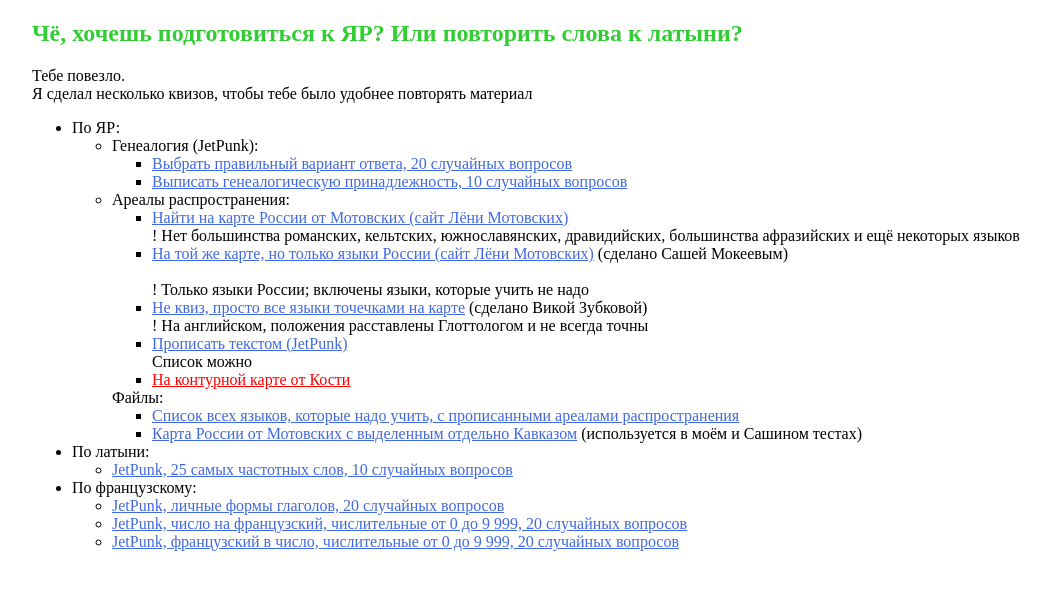
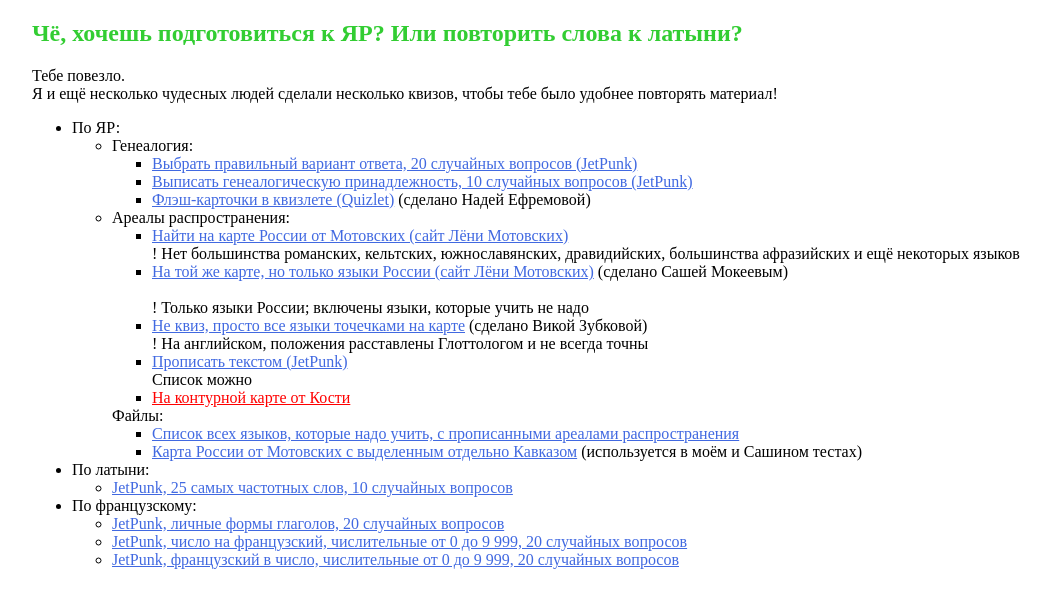
Before and after one commit to AjnoEO/lingdata, a plain HTML site: page kvizoj/index.html in a window 1280 px wide. Shown: the whole page, without its empty margins (0-1051 px from the left). Drawn offline with Linux system fonts and the light colour scheme.

Commit message:
Добавил квизлет от Нади

```diff
--- a/kvizoj/index.html
+++ b/kvizoj/index.html
@@ -11,17 +11,18 @@
         Чё, хочешь подготовиться к ЯР? Или повторить слова к латыни?
     </h2>
     <p>
-        Тебе повезло.<br/>Я сделал несколько квизов, чтобы тебе было удобнее повторять материал
+        Тебе повезло.<br/>Я и ещё несколько чудесных людей сделали несколько квизов, чтобы тебе было удобнее повторять материал!
     </p>
     <ul>
         <li>
         По ЯР:
             <ul>
                 <li>
-                Генеалогия (JetPunk):
+                Генеалогия:
                     <ul>
-                        <li><a href="https://www.jetpunk.com/user-quizzes/1757900/quiz-3" target="_blank">Выбрать правильный вариант ответа, 20 случайных вопросов</a></li>
-                        <li><a href="https://www.jetpunk.com/user-quizzes/1757900/quiz-4" target="_blank">Выписать генеалогическую принадлежность, 10 случайных вопросов</a></li>
+                        <li><a href="https://www.jetpunk.com/user-quizzes/1757900/quiz-3" target="_blank">Выбрать правильный вариант ответа, 20 случайных вопросов (JetPunk)</a></li>
+                        <li><a href="https://www.jetpunk.com/user-quizzes/1757900/quiz-4" target="_blank">Выписать генеалогическую принадлежность, 10 случайных вопросов (JetPunk)</a></li>
+                        <li><a href="https://quizlet.com/ru/942546484/%D0%AF%D0%A0%D1%8B-flash-cards/?funnelUUID=a34f7891-986c-4623-899a-69ac6ca6fc4a" target="_blank">Флэш-карточки в квизлете (Quizlet)</a> (сделано Надей Ефремовой)</li>
                     </ul>
                 </li>
                 <li>
```
